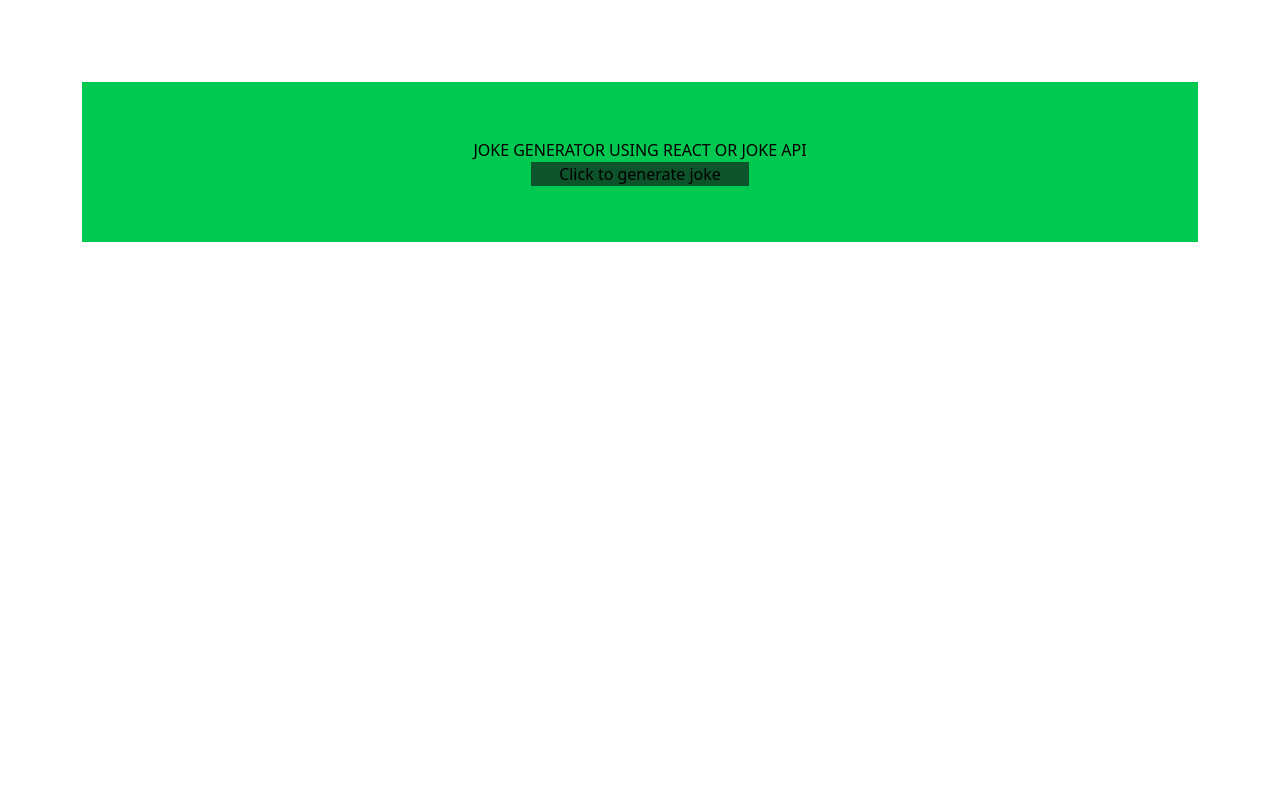
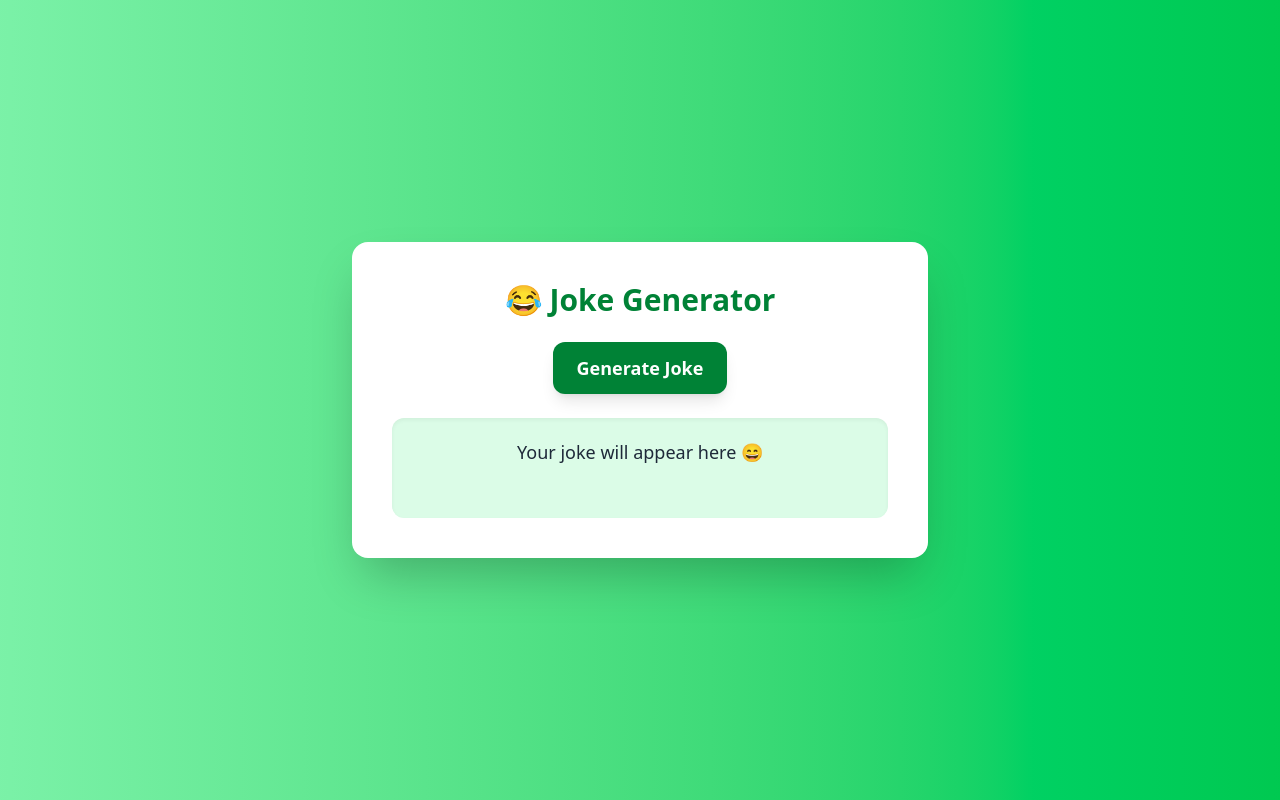
Before and after one commit to ABHI786-tech/React-mini-project, a React (Vite) app: page / in a window 1280 px wide. Built offline with nearby package versions, Linux system fonts and the light colour scheme.

Commit message:
feat: changes in UI

```diff
--- a/src/components/JokeGenerator.jsx
+++ b/src/components/JokeGenerator.jsx
@@ -3,31 +3,41 @@ import axios from 'axios'
 
 const JokeGenerator = () => {
     const [joke, setJoke] = useState("")
-
+    const [loading, setLoading] = useState(false)
 
     const generateJoke = async () => {
-
-        const response = axios.get("https://sv443.net/jokeapi/v2/joke/Programming?type=single")
-            .then((res) => {
-                console.log(res.data.joke)
-                setJoke(
-                res.data.joke
-                )
-            })
-            .catch((err) => { console.log(err) })
-
-
+        try {
+            setLoading(true)
+            const res = await axios.get(
+                "https://sv443.net/jokeapi/v2/joke/Programming?type=single"
+            )
+            setJoke(res.data.joke)
+        } catch (err) {
+            setJoke("Failed to load joke 😔")
+        } finally {
+            setLoading(false)
+        }
     }
 
     return (
-        <div className='w-full p-5'>
-            <div className='flex flex-col justify-center text-center bg-green-500 m-[5%] p-14'>
-                <div><h1>JOKE GENERATOR USING REACT OR JOKE API</h1></div>
-                <div>
-                    <button className='bg-green-900 px-7' onClick={generateJoke}>Click to generate joke</button>
-                </div>
-                <div>
-                    <p>{joke}</p>
+        <div className="min-h-screen flex justify-center items-center bg-gradient-to-r from-green-300 to-green-500 p-5">
+            <div className="bg-white shadow-2xl rounded-2xl p-10 max-w-xl w-full text-center transition-all duration-300">
+
+                <h1 className="text-3xl font-bold text-green-700 mb-6">
+                    😂 Joke Generator
+                </h1>
+
+                <button
+                    className="bg-green-700 hover:bg-green-900 text-white px-6 py-3 rounded-xl text-lg font-semibold shadow-lg transition-all duration-200"
+                    onClick={generateJoke}
+                >
+                    {loading ? "Loading..." : "Generate Joke"}
+                </button>
+
+                <div className="mt-6 bg-green-100 p-5 rounded-xl shadow-inner min-h-[100px]">
+                    <p className="text-lg text-gray-800 font-medium">
+                        {joke ? joke : "Your joke will appear here 😄"}
+                    </p>
                 </div>
 
             </div>
```
